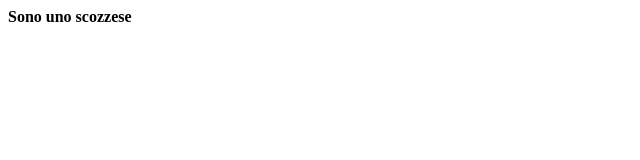
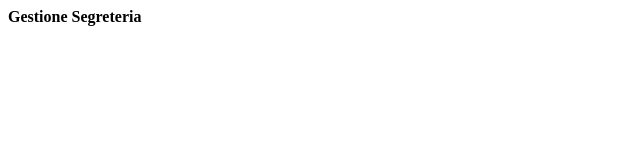
Before and after one commit to EricaCoppolillo/esercizi_WEBCOMPUTING, a plain HTML site: page GestioneSegreteria/WebContent/index.html in a window 1280 px wide. Shown: the full height of the page, 0-640 px from the left. Drawn offline with Linux system fonts and the light colour scheme.

Commit message:
first project HTML

```diff
--- a/GestioneSegreteria/WebContent/index.html
+++ b/GestioneSegreteria/WebContent/index.html
@@ -5,7 +5,7 @@
 <title>Pagina di Gestione Segreteria</title>
 </head>
 <body>
-	<b>Sono uno scozzese</b>
+	<b>Gestione Segreteria</b>
 
 </body>
 </html>
```
